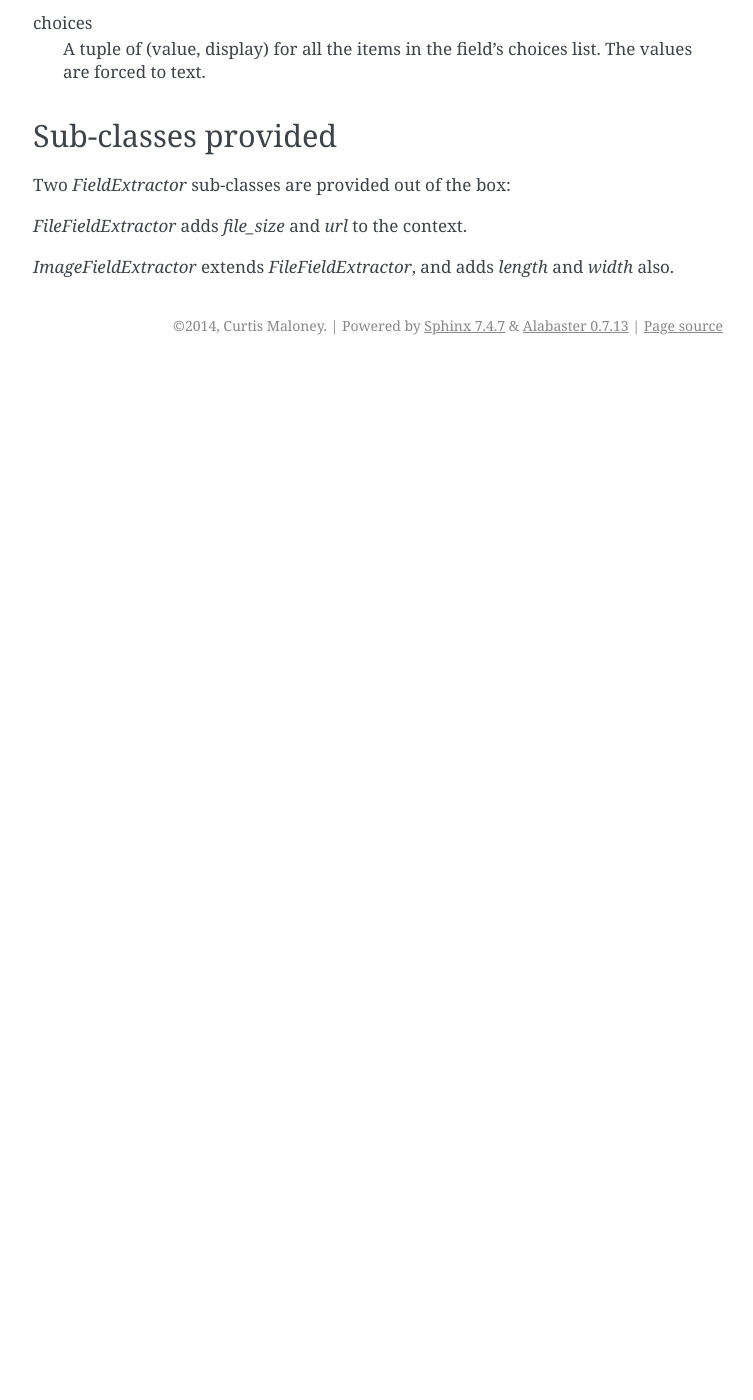
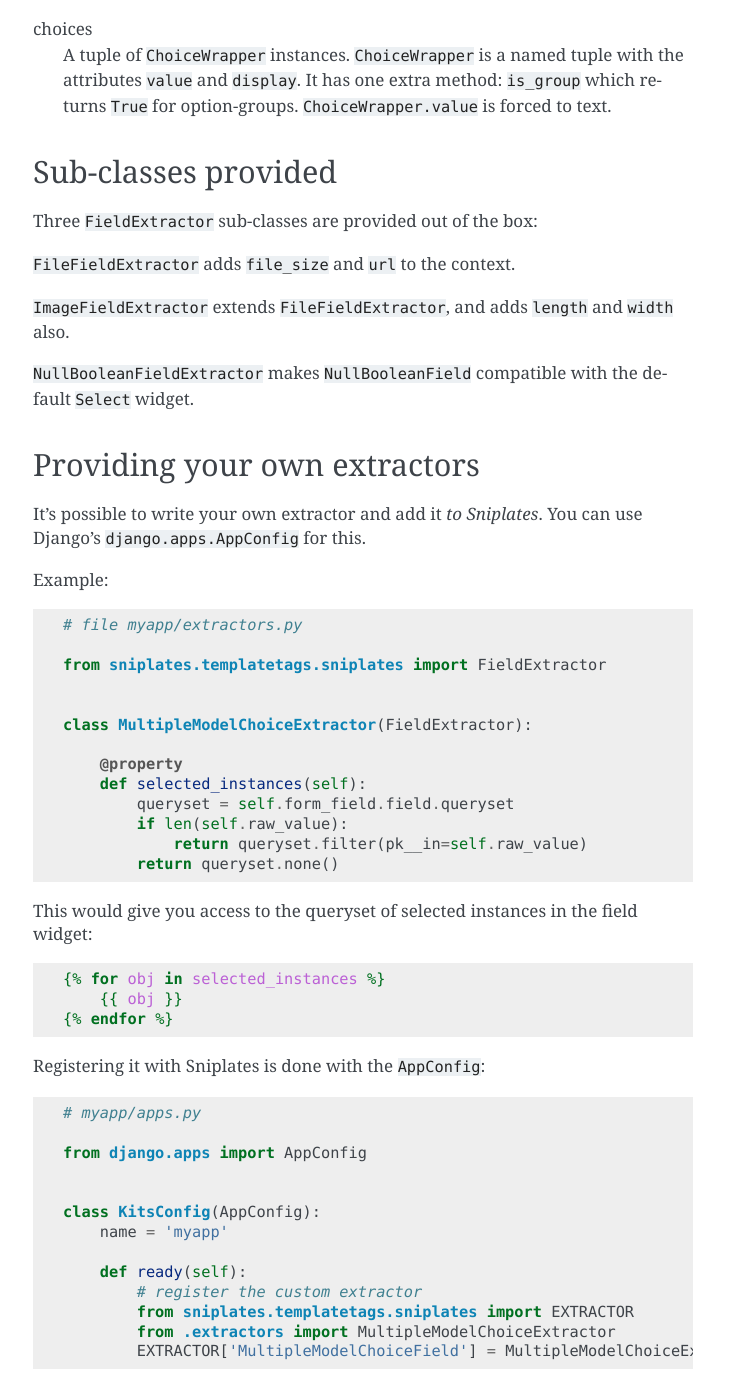
Before and after one commit to funkybob/django-sniplates, a Sphinx documentation site: the page built from docs/extractor.rst, in a window 1280 px wide and 1400 px high, scrolled down 864 px. Shown: the whole window, without its empty margins (387-1140 px from the left). Built offline with Sphinx 7.4.7, drawn with Linux system fonts in a browser that asks for light colours; before the commit the page ends 1229 px from its top, so only the background shows below that; some of the changed text lies outside the part shown.

Commit message:
Elaborate on extractor docs

```diff
--- a/docs/extractor.rst
+++ b/docs/extractor.rst
@@ -2,14 +2,14 @@
 FieldExtractor
 ==============
 
-The `FieldExtractor` class defines which properties are extracted from Form
+The ``FieldExtractor`` class defines which properties are extracted from Form
 Fields and made available in the rendering context.
 
 Extractors are registered in the sniplates.EXTRACTOR dict, mapping the Field
 class name to the exploder class to use.
 
-The default `FieldExtractor` copies the following attributes from the
-`BoundField`:
+The default ``FieldExtractor`` copies the following attributes from the
+``BoundField``:
 
 - css_classes
 - errors
@@ -21,7 +21,7 @@ The default `FieldExtractor` copies the following attributes from the
 - label
 - name
 
-It also copies the following attributse from the `Field`:
+It also copies the following attributse from the ``Field``:
 
 - widget
 - required
@@ -39,16 +39,74 @@ display
     this field has a value and a choices list.  Otherwise empty string.
 
 choices
-    A tuple of (value, display) for all the items in the field's choices list.
-    The values are forced to text.
+    A tuple of ``ChoiceWrapper`` instances. ``ChoiceWrapper`` is a named tuple
+    with the attributes ``value`` and ``display``. It has one extra method:
+    ``is_group`` which returns ``True`` for option-groups.
+    ``ChoiceWrapper.value`` is forced to text.
 
 
 Sub-classes provided
 ====================
 
-Two `FieldExtractor` sub-classes are provided out of the box:
+Three ``FieldExtractor`` sub-classes are provided out of the box:
 
-`FileFieldExtractor` adds `file_size` and `url` to the context.
+``FileFieldExtractor`` adds ``file_size`` and ``url`` to the context.
 
-`ImageFieldExtractor` extends `FileFieldExtractor`, and adds `length` and
-`width` also.
+``ImageFieldExtractor`` extends ``FileFieldExtractor``, and adds ``length`` and
+``width`` also.
+
+``NullBooleanFieldExtractor`` makes ``NullBooleanField`` compatible with the
+default ``Select`` widget.
+
+
+Providing your own extractors
+=============================
+
+It's possible to write your own extractor and add it `to Sniplates`. You can
+use Django's ``django.apps.AppConfig`` for this.
+
+Example:
+
+.. code-block:: python
+
+    # file myapp/extractors.py
+
+    from sniplates.templatetags.sniplates import FieldExtractor
+
+
+    class MultipleModelChoiceExtractor(FieldExtractor):
+
+        @property
+        def selected_instances(self):
+            queryset = self.form_field.field.queryset
+            if len(self.raw_value):
+                return queryset.filter(pk__in=self.raw_value)
+            return queryset.none()
+
+
+This would give you access to the queryset of selected instances in
+the field widget:
+
+.. code-block:: django
+
+    {% for obj in selected_instances %}
+        {{ obj }}
+    {% endfor %}
+
+Registering it with Sniplates is done with the ``AppConfig``:
+
+.. code-block:: python
+
+    # myapp/apps.py
+
+    from django.apps import AppConfig
+
+
+    class KitsConfig(AppConfig):
+        name = 'myapp'
+
+        def ready(self):
+            # register the custom extractor
+            from sniplates.templatetags.sniplates import EXTRACTOR
+            from .extractors import MultipleModelChoiceExtractor
+            EXTRACTOR['MultipleModelChoiceField'] = MultipleModelChoiceExtractor
```
